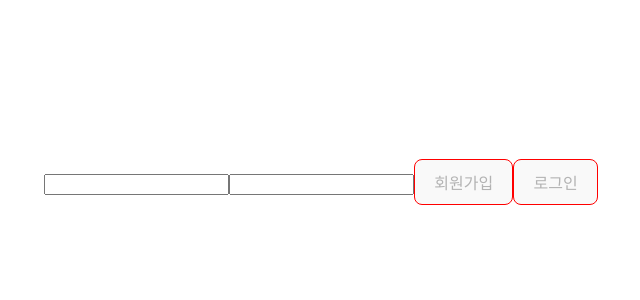
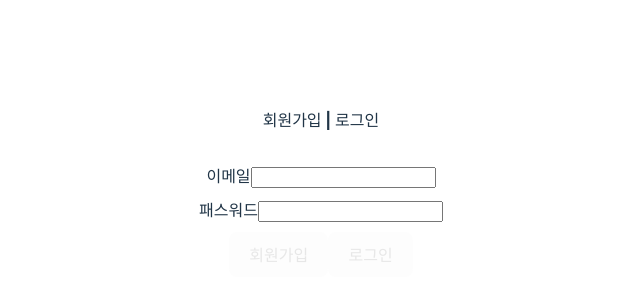
Before and after one commit to daehyunk1m/wanted-pre-onboarding-challenge-fe-27, a React (Vite) app: page /auth in a window 1280 px wide. Shown: the part 218-518 px from the top of the page, without its empty margins (319-959 px from the left). Built offline with nearby package versions, Linux system fonts and the light colour scheme.

Commit message:
fix: Auth 업데이트 로직 수정

```diff
--- a/src/hooks/useAuth.ts
+++ /dev/null
@@ -1,7 +0,0 @@
-import { create } from "zustand";
-
-export const useAuth = create((set) => ({
-  authorization: null,
-  setToken: (token: string) => set((state) => (state.authorization = token)),
-  // resetAuth: () => set((state)=>({authorz}))
-}));
--- /dev/null
+++ b/src/hooks/useAuthStore.ts
@@ -0,0 +1,22 @@
+import { create } from "zustand";
+import { devtools, persist } from "zustand/middleware";
+
+interface TauthState {
+  token: string | null;
+  setToken: (token: string) => void;
+}
+
+export const useAuthStore = create<TauthState>()(
+  devtools(
+    persist(
+      (set) => ({
+        token: null,
+        setToken: (token: string) => set((state) => ({ token: (state.token = token) })),
+        // resetAuth: () => set((state)=>({authorz}))
+      }),
+      {
+        name: "token-storage",
+      }
+    )
+  )
+);
--- a/src/pages/Auth/index.tsx
+++ b/src/pages/Auth/index.tsx
@@ -1,124 +1,118 @@
+import { useEffect, useMemo, useState } from "react";
+import { useNavigate } from "react-router-dom";
 import { produce } from "immer";
-import React, { useEffect, useState } from "react";
-import { useNavigate } from "react-router-dom";
-import { login } from "../../api";
-import { useAuth } from "../../hooks/useAuth";
+
+import { login, signUp } from "../../api";
+import { useAuthStore } from "../../hooks/useAuthStore";
 
 const Auth = () => {
-  const initAuthState = {
+  const navigate = useNavigate();
+  const { setToken } = useAuthStore();
+
+  const [auth, setAuth] = useState({
     email: { value: "", isValidated: false },
     password: { value: "", isValidated: false },
-  };
-
-  const navigate = useNavigate();
-
-  const [auth, setAuth] = useState(initAuthState);
-
-  const handleAuthInput = (e: React.ChangeEvent<HTMLInputElement>) => {
-    const { name, value } = e.currentTarget;
-
-    const key = name as "email" | "password";
-    setAuth((auth) =>
-      produce(auth, (entry) => {
-        entry[key].value = value;
-      })
-    );
-  };
+  });
+  const [errorState, setErrorState] = useState({
+    email: { isError: false, message: "" },
+    password: { isError: false, message: "" },
+  });
+  // const [buttonType, setButtonType] = useState<"login" | "signUp">("login");
 
   /**
-   * auth 정보 정합성 확인
+   * auth validation
    */
-  const validatedtAuthValue = (userType: "login" | "signUp") => {
-    const {} = auth;
-    if (!auth.email.isValidated) {
-      if (!auth.email.value.includes("@")) setErrMsg("올바른 이메일 형식을 입력해주세요.");
+  const validationAuthValue = (type: "email" | "password", value: string) => {
+    let validation: boolean;
+    let message = "";
+
+    if (type === "email") {
+      // validating email value
+      if (!value.includes("@")) validation = false;
       else {
-        const [, mail] = auth.email.value.split("@");
-
-        if (!mail.includes(".")) setErrMsg("올바른 이메일 형식을 입력해주세요.");
-        else {
-          if (errMsg?.includes("이메일")) setErrMsg(null);
-
-          setAuth((auth) =>
-            produce(auth, (entry) => {
-              entry[key].isValidated = true;
-            })
-          );
-        }
-      }
+        const [, mail] = value.split("@");
+        if (!mail.includes(".")) validation = false;
+        else validation = true;
       }
 
-    if (!auth.password.isValidated) {
-    }
-
-    if (key === "email") {
-      // validated email value
-      if (!auth.email.value.includes("@")) setErrMsg("올바른 이메일 형식을 입력해주세요.");
-      else {
-        const [, mail] = auth.email.value.split("@");
-
-        if (!mail.includes(".")) setErrMsg("올바른 이메일 형식을 입력해주세요.");
-        else {
-          if (errMsg?.includes("이메일")) setErrMsg(null);
-
-          setAuth((auth) =>
-            produce(auth, (entry) => {
-              entry[key].isValidated = true;
-            })
-          );
-        }
-      }
+      if (!validation) message = "올바른 이메일 형식을 입력해주세요.";
     } else {
       // validated password value
       const maxLength = 8;
-      if (auth.password.value.length < maxLength) return false;
+      if (value.length < maxLength) validation = false;
+      else validation = true;
+
+      if (!validation) message = "비밀번호는 8자 이상이어야 합니다.";
     }
 
-    setAuth((auth) =>
-      produce(auth, (entry) => {
-        entry.email.value = "";
-        entry.password.value = "";
-      })
-    );
+    if (validation) message = "";
+
+    return { validation, message, value };
   };
 
-  const { setToken } = useAuth();
-  const submitAuth = async () => {
-    const { message, token } = await login({
+  const submitAuth = async (userType: "login" | "signUp") => {
+    const getTokenByAuth = userType === "login" ? login : signUp;
+
+    const { message, token } = await getTokenByAuth({
       email: auth.email.value,
       password: auth.password.value,
     });
 
-    // signUp;
+    console.log(message, token);
+
     setToken(token);
-    navigate("/");
+    // navigate("/");
   };
 
-  const [errMsg, setErrMsg] = useState<string | null>(null);
+  const isCorrect = useMemo(
+    () => !!auth.email.value && auth.email.isValidated && !!auth.password.value && auth.password.isValidated,
+    [auth.email.isValidated, auth.email.value, auth.password.isValidated, auth.password.value]
+  );
 
-  const [isCorrect, setIsCorrect] = useState(false);
-
-  useEffect(() => {
-    const { email, password } = auth;
-    if (email.isValidated && password.isValidated) setIsCorrect(true);
-    else setIsCorrect(false);
-  }, [auth]);
-
-  useEffect(() => {
-    if (isCorrect) submitAuth();
-  }, [isCorrect]);
+  useEffect(() => {}, []);
 
   return (
+    <div style={{ display: "flex", flexDirection: "column", gap: 10 }}>
+      <h4>회원가입 | 로그인</h4>
+      {(["email", "password"] as const).map((name, index) => {
+        const hasErrorState = auth[name].value !== "" && !auth[name].isValidated;
+        return (
+          <label key={index} htmlFor=''>
+            <span>{name === "email" ? "이메일" : "패스워드"}</span>
+            <input
+              type='text'
+              name={name}
+              style={{ border: hasErrorState ? "solid 1px red" : "" }}
+              onChange={(e) => {
+                const { value, message, validation } = validationAuthValue(name, e.target.value);
+
+                setErrorState((error) =>
+                  produce(error, (entry) => {
+                    entry[name].isError = !validation;
+                    entry[name].message = message;
+                  })
+                );
+
+                setAuth((auth) =>
+                  produce(auth, (entry) => {
+                    entry[name].value = value;
+                    entry[name].isValidated = validation;
+                  })
+                );
+              }}
+            />
+            {errorState[name].isError && <span>{errorState[name].message}</span>}
+          </label>
+        );
+      })}
       <div>
-      <input type='text' name='email' defaultValue={auth.email.value} onChange={handleAuthInput} />
-      <input type='text' name='password' defaultValue={auth.password.value} onChange={handleAuthInput} />
-      <span>{errMsg}</span>
-      <button type='submit' disabled={!isCorrect} style={{ border: isCorrect ? "" : "solid 1px red" }} onClick={() => validatedtAuthValue("signUp")}>
+        <button type='submit' disabled={!isCorrect} style={{ opacity: isCorrect ? 1 : 0.3 }} onClick={() => submitAuth("signUp")}>
           회원가입
         </button>
-      <button type='submit' disabled={!isCorrect} style={{ border: isCorrect ? "" : "solid 1px red" }} onClick={() => validatedtAuthValue("login")}>
+        <button type='submit' disabled={!isCorrect} style={{ opacity: isCorrect ? 1 : 0.3 }} onClick={() => submitAuth("login")}>
           로그인
         </button>
+      </div>
     </div>
   );
 };
```
Also changed, not shown: src/shared/client.ts (+8 -7 lines), 2 other files (tests, documents, lock files or other folders). Lines whose indentation alone changed are shown as unchanged.
